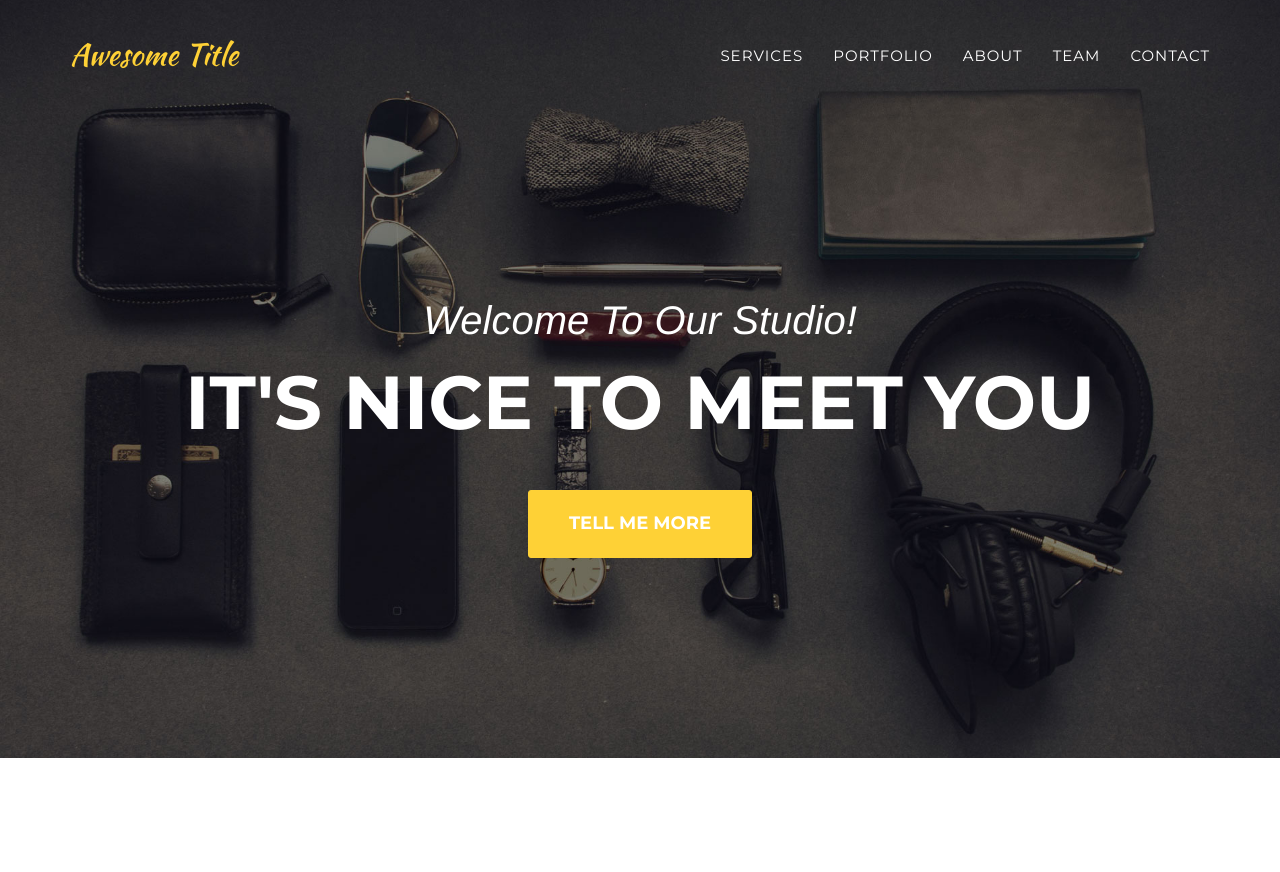
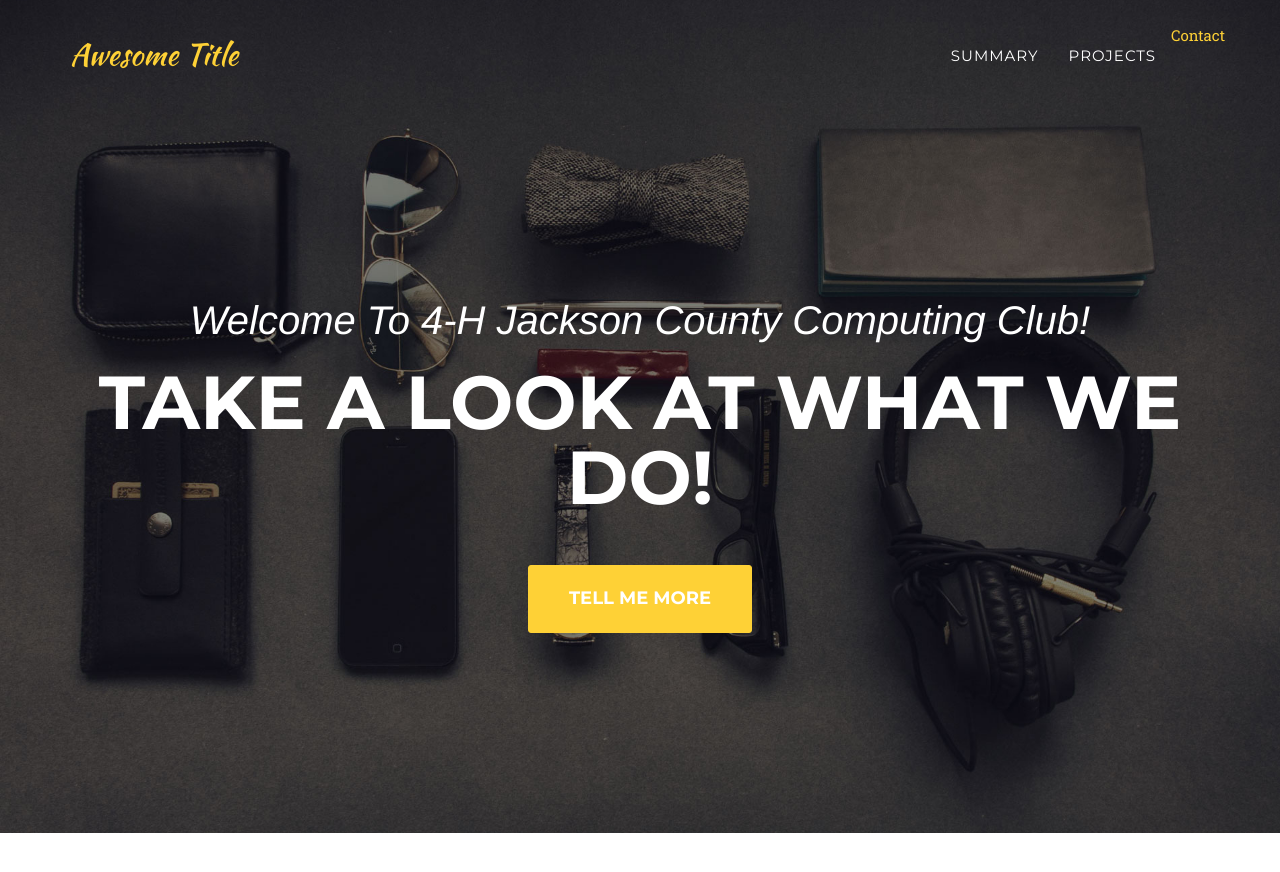
Before and after one commit to 4Hjccc/4Hjccc.github.io, a Jekyll site: the page built from index.html, in a window 1280 px wide and 900 px high. Shown: the top 872 px of the window. Built offline with Jekyll 4.4.1, drawn with Linux system fonts in a browser that asks for light colours; some web fonts are replaced.

Commit message:
changed some titles

```diff
--- a/_includes/header.html
+++ b/_includes/header.html
@@ -19,18 +19,18 @@
                         <a href="#page-top"></a>
                     </li>
                     <li>
-                        <a class="page-scroll" href="#services">Services</a>
+                        <a class="page-scroll" href="#services">Summary</a>
                     </li>
                     <li>
-                        <a class="page-scroll" href="#portfolio">Portfolio</a>
+                        <a class="page-scroll" href="#portfolio">Projects</a>
                     </li>
-                    <li>
+                    <!--<li>
                         <a class="page-scroll" href="#about">About</a>
                     </li>
                     <li>
                         <a class="page-scroll" href="#team">Team</a>
                     </li>
-                    <li>
+                    <li>-->
                         <a class="page-scroll" href="#contact">Contact</a>
                     </li>
                 </ul>
@@ -44,8 +44,8 @@
     <header>
         <div class="container">
             <div class="intro-text">
-                <div class="intro-lead-in">Welcome To Our Studio!</div>
-                <div class="intro-heading">It's Nice To Meet You</div>
+                <div class="intro-lead-in">Welcome To 4-H Jackson County Computing Club!</div>
+                <div class="intro-heading">Take a look at what we do!</div>
                 <a href="#services" class="page-scroll btn btn-xl">Tell Me More</a>
             </div>
         </div>
```
